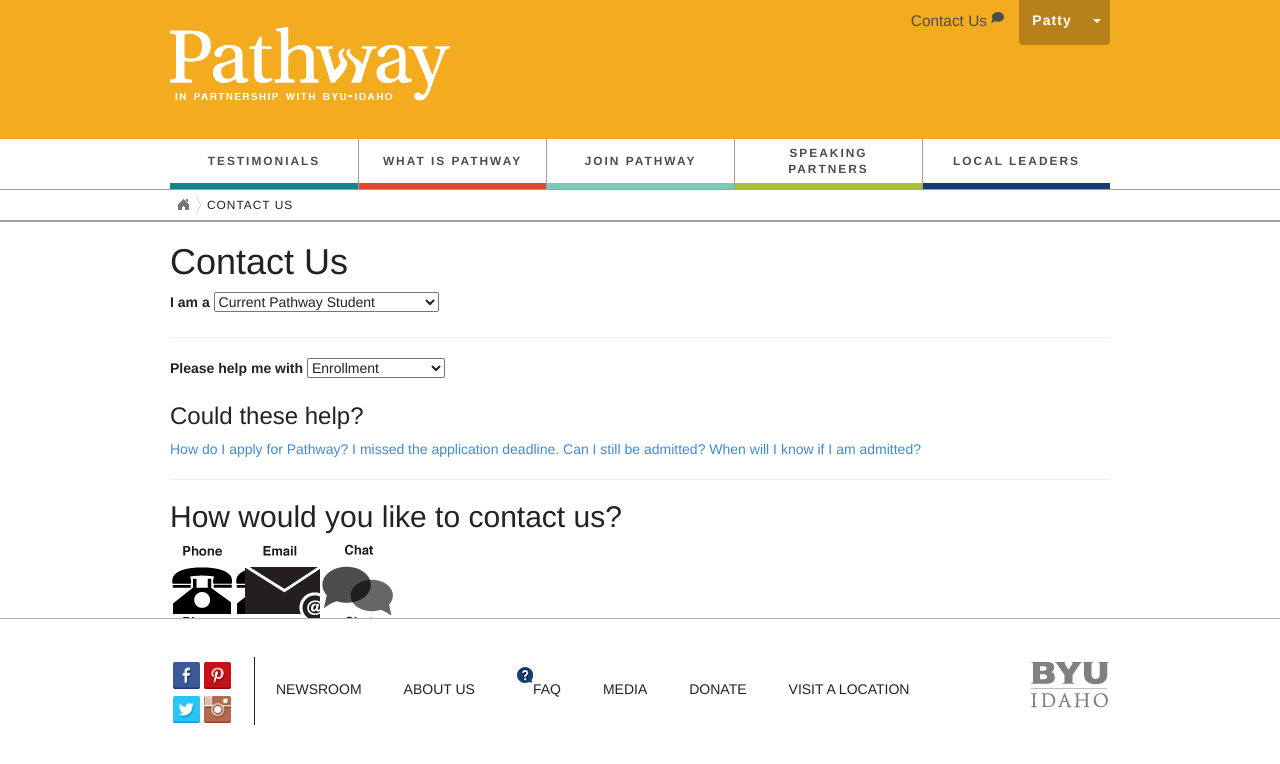
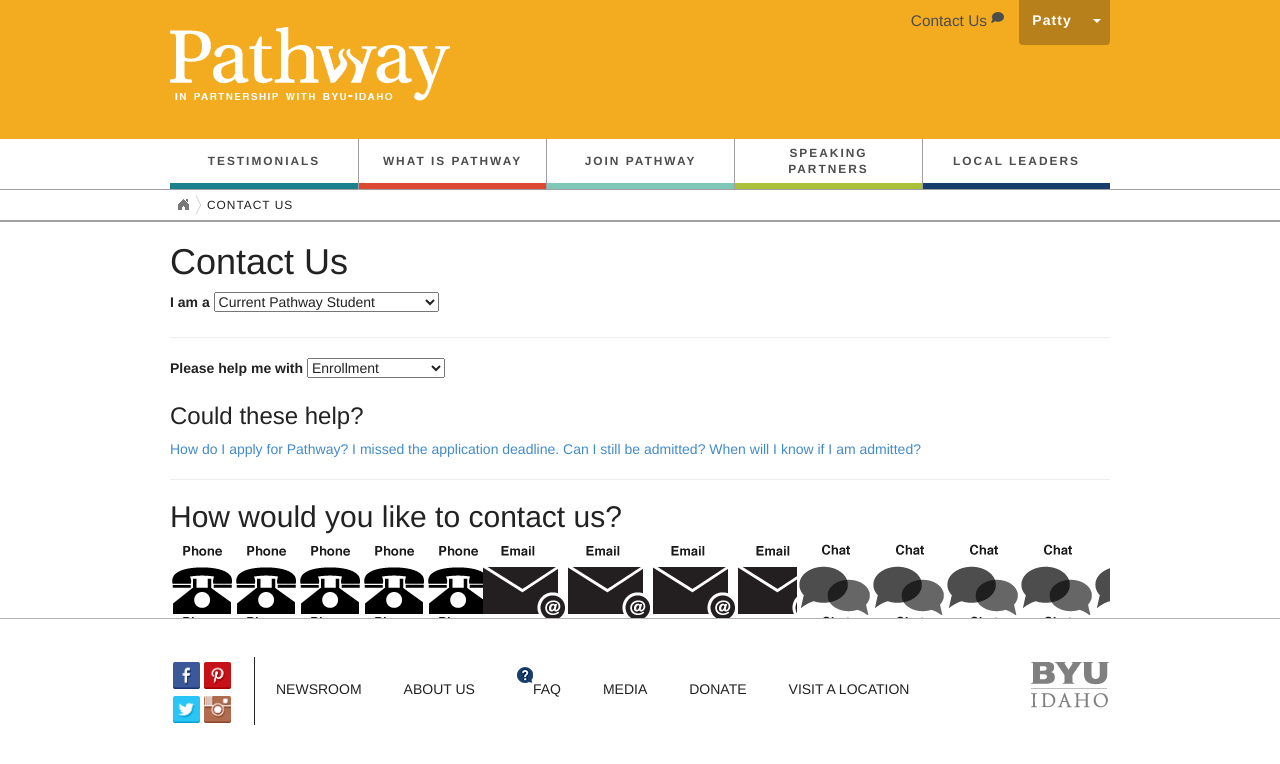
Before and after one commit to gordoman/pathway.lds.org-jekyll, a Jekyll site: the page built from jekyll-source/pages/contact-us/contact-us.html, in a window 1280 px wide. Shown: the top 764 px of the page. Built offline with Jekyll 4.4.1, drawn with Linux system fonts in a browser that asks for light colours; nearby versions of some CDN libraries.

Commit message:
test for contact icons

```diff
--- a/jekyll-source/styles/contact_us.scss
+++ b/jekyll-source/styles/contact_us.scss
@@ -11,21 +11,18 @@
 	display: inline-block;
 	background-image: url("{{site.baseurl}}img/contact-us/Phone.png");
 	height: 75px;
-	width: 75px;
 }
 
 #Email {
 	display: inline-block;
 	background-image: url("{{site.baseurl}}img/contact-us/Email.png");
 	height: 75px;
-	width: 75px;
 }
 
 #Chat {
 	display: inline-block;
 	background-image: url("{{site.baseurl}}img/contact-us/Chat.png");
 	height: 75px;
-	width: 75px;
 }
 
 .recommended {
```
